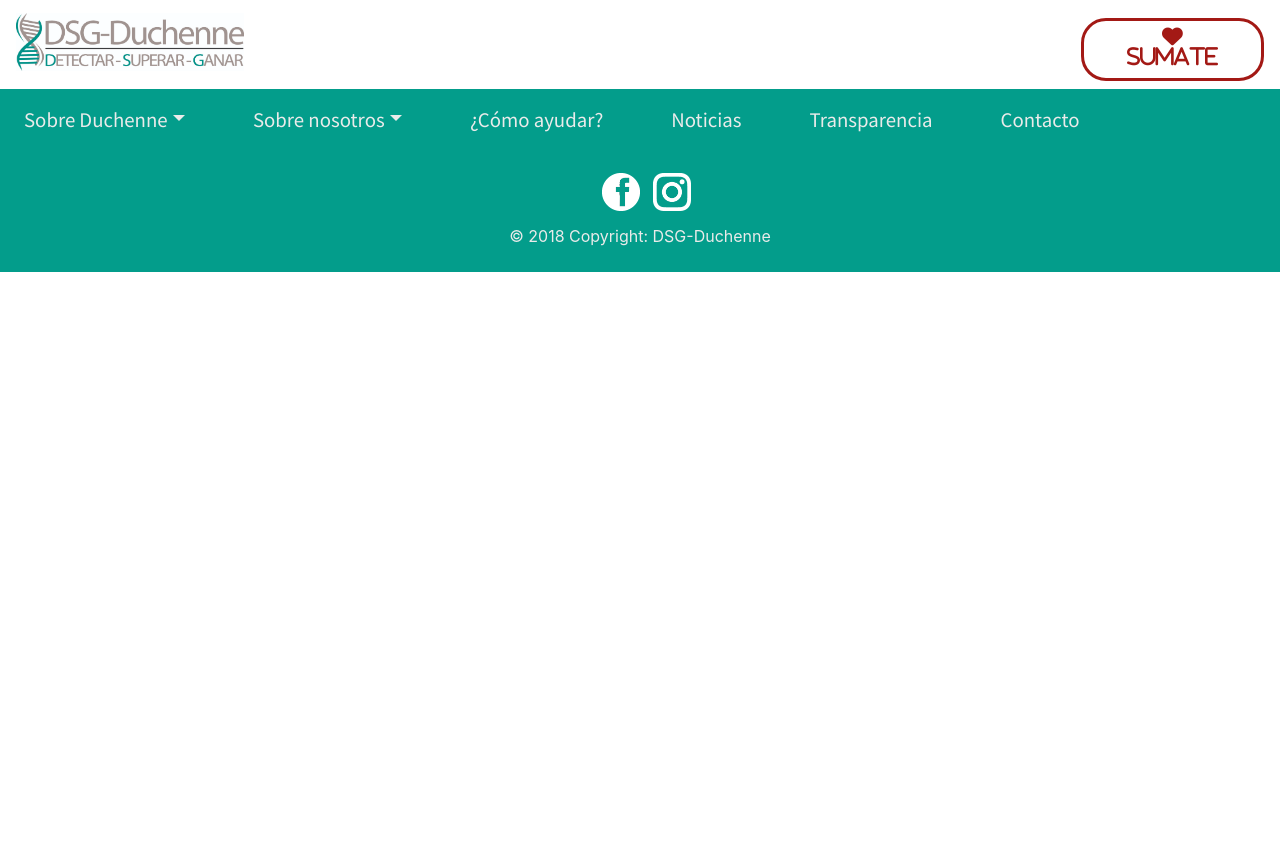
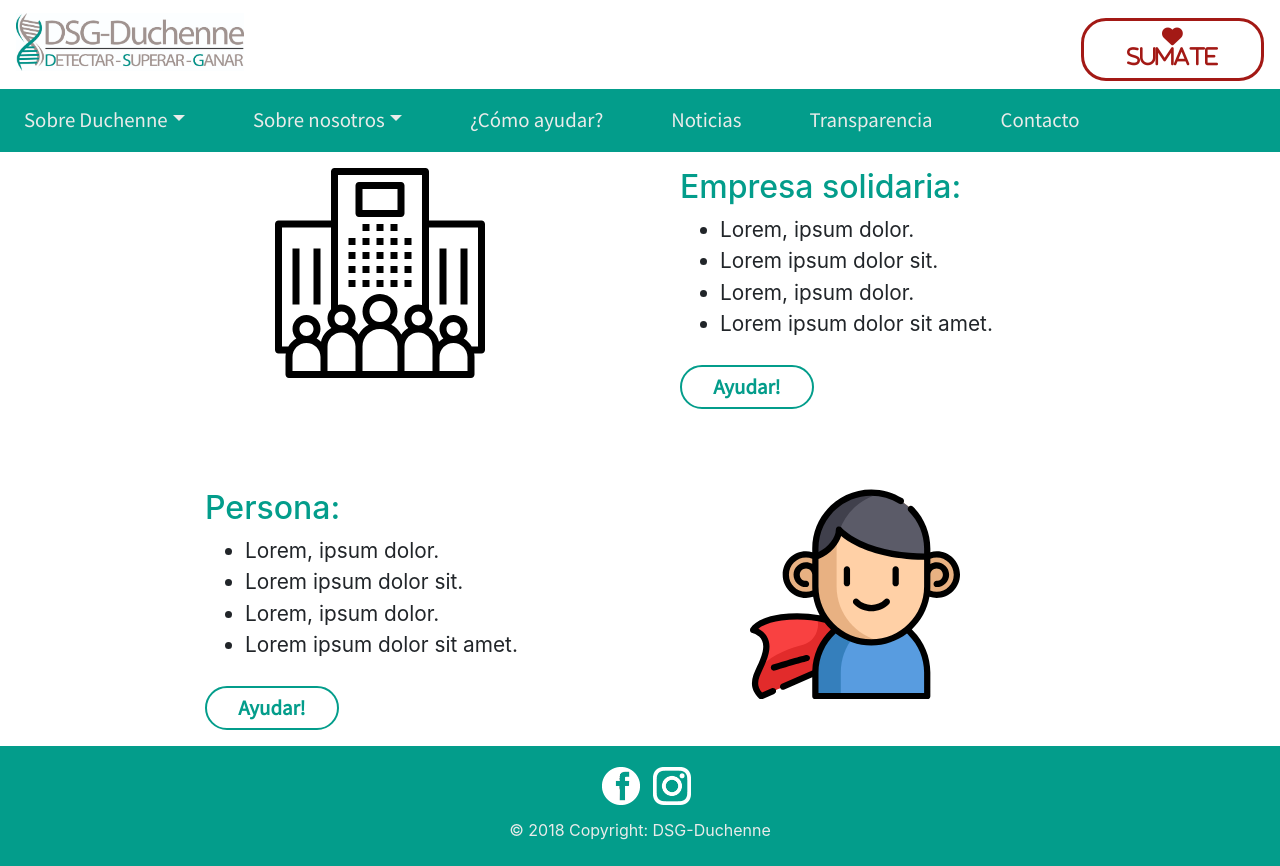
Before and after one commit to javie-lau/duchenne-react, a React (Create React App) app in the folder dsg-duchenne/: page /duchenne-react/sumate in a window 1280 px wide. Before the commit the page ends 800 px from the top, so only its background shows below. Built offline with nearby package versions, Linux system fonts and the light colour scheme.

Commit message:
vista sumate con icinos

```diff
--- /dev/null
+++ b/dsg-duchenne/src/views/Sumate.css
@@ -0,0 +1,43 @@
+#sumate img{
+    width: 60%;
+}
+#sumate .img{
+    text-align: center;
+}
+@media (max-width: 576px){
+    #sumate img{
+        margin-top:1.5em;
+        width: 55%;
+    }
+
+}
+
+#sumate h6{
+    color:#039D8B;
+
+    font-size: 2em;
+}
+@media (max-width: 576px){
+    #sumate h6{
+        font-size: .9em;
+    }
+}
+#sumate.container{
+    margin:1em 0;
+}
+#sumate .row:first-child{
+    margin-bottom:5em;
+}
+#sumate ul li{
+    font-size: 1.3em;
+}
+@media (max-width: 576px){
+#sumate ul li{
+    font-size: .5em;
+}
+}
+.btn-help{
+    border:solid 2px #039D8B;
+    color: #039D8B;
+
+}
--- a/dsg-duchenne/src/views/Sumate.jsx
+++ b/dsg-duchenne/src/views/Sumate.jsx
@@ -1,12 +1,46 @@
 import React, { Component } from 'react';
 import Navbar from '../components/Navbar/Navbar';
 import Footer from '../components/Footer/Footer';
+import images from '../importImages';
+import './Sumate.css';
 
 class Sumate extends Component {
     render(){
         return(
             <React.Fragment>
                 <Navbar/>
+                <div className="container" id="sumate">
+                    <div className="row">
+                        <div className="col-6 col-md-4 offset-md-2 img"><img className="img-fluid" src={images['empresa.svg']} alt=""/></div>
+                        <div className="col-6 col-md-4 offset-md-1">
+                            <h6>
+                                Empresa solidaria:
+                            </h6>
+                            <ul>
+                                <li>Lorem, ipsum dolor.</li>
+                                <li>Lorem ipsum dolor sit.</li>
+                                <li>Lorem, ipsum dolor.</li>
+                                <li>Lorem ipsum dolor sit amet.</li>
+                            </ul>
+                            <button className="btn btn-help">Ayudar!</button>
+                        </div>
+                    </div>
+                    <div className="row">
+                        <div className="col-6 col-md-4 offset-md-2">
+                            <h6>
+                                Persona:
+                            </h6>
+                            <ul>
+                                <li>Lorem, ipsum dolor.</li>
+                                <li>Lorem ipsum dolor sit.</li>
+                                <li>Lorem, ipsum dolor.</li>
+                                <li>Lorem ipsum dolor sit amet.</li>
+                            </ul>
+                            <button className="btn btn-help">Ayudar!</button>
+                        </div>
+                        <div className="col-6 col-md-4 offset-md-1 img"><img className="img-fluid" src={images['superhombre.svg']} alt=""/></div>
+                    </div>
+                </div>
                 <Footer />
             </React.Fragment>
         )
```
Also changed, not shown: dsg-duchenne/src/img/empresa.svg (added), dsg-duchenne/src/img/superhombre.svg (added).
